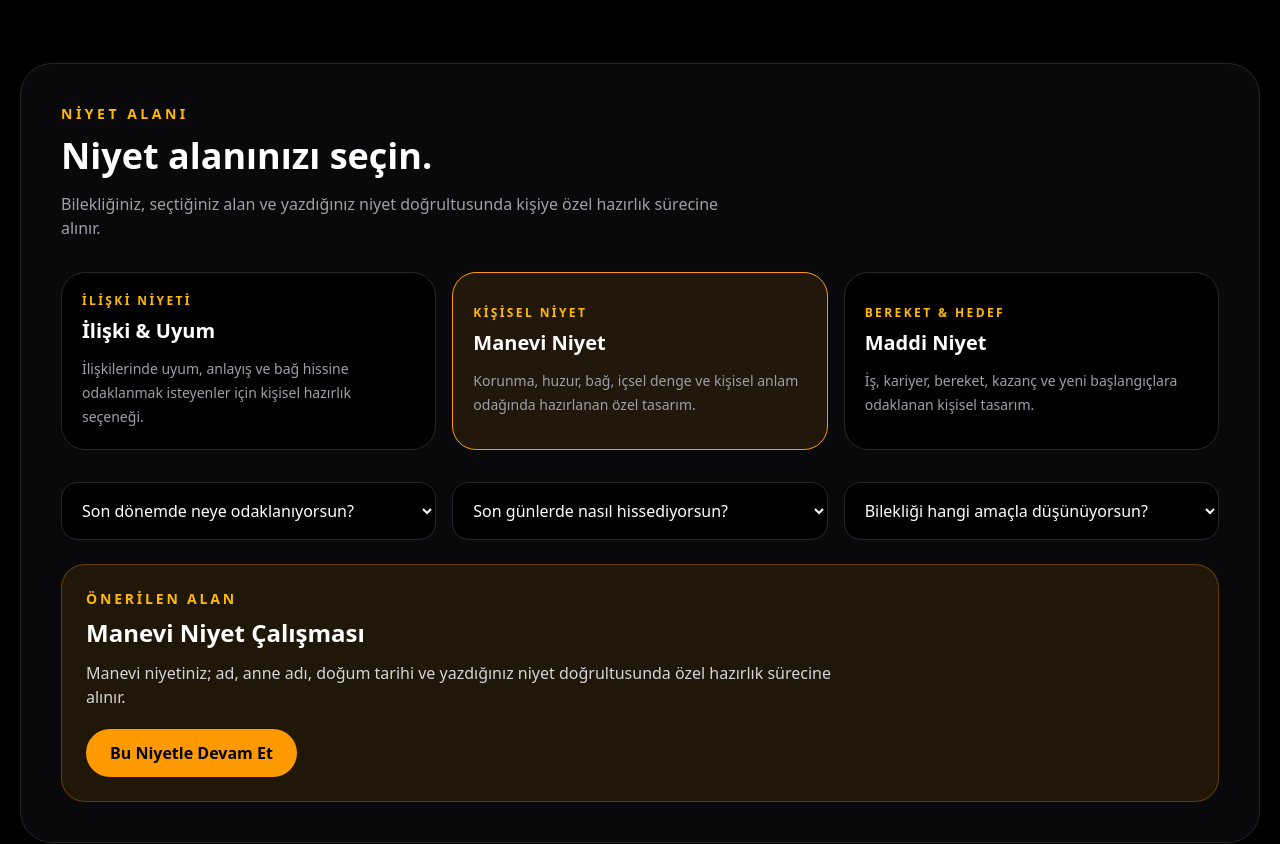
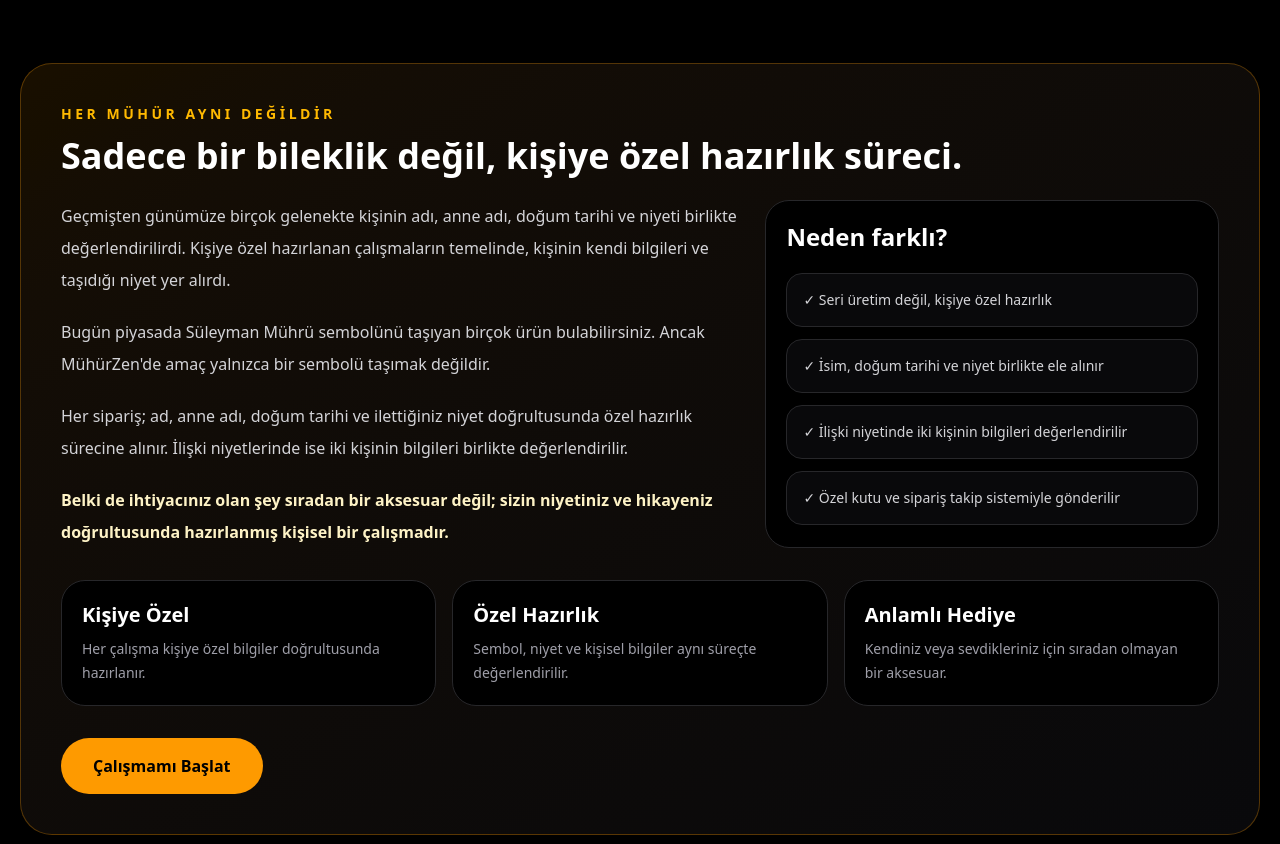
Before and after one commit to gullucimen23-web/muhurzen-site, a Next.js app: page / in a window 1280 px wide. Shown: the part 1140-1984 px from the top of the page. Built offline with nearby package versions, Linux system fonts and the light colour scheme.

Commit message:
Add story section and improve conversion content

```diff
--- a/src/app/page.tsx
+++ b/src/app/page.tsx
@@ -385,7 +385,7 @@ export default function Home() {
 
           <div className="mt-6 grid gap-3 sm:grid-cols-2">
             {[
-              "İsim + anne adı + doğum tarihi alınır",
+              "Kişiye özel hazırlık bilgileri alınır",
               "Maddi veya manevi niyetiniz değerlendirilir",
               "İlişki niyetinde iki kişinin bilgisi alınır",
               "Özel kutu ve sipariş takip sistemi",
@@ -443,6 +443,85 @@ export default function Home() {
           {["Kişiye özel hazırlık", "Türkiye geneli gönderim", "Gizli bilgi işleme", "Canlı destek"].map((item) => (
             <div key={item} className="rounded-3xl border border-zinc-800 bg-zinc-950 p-5 font-bold">✓ {item}</div>
           ))}
+        </div>
+      </section>
+
+      <section className="mx-auto max-w-7xl px-5 py-16">
+        <div className="rounded-[2rem] border border-amber-500/30 bg-gradient-to-br from-amber-500/10 to-zinc-950 p-6 md:p-10">
+          <p className="text-sm font-bold uppercase tracking-[0.25em] text-amber-400">
+            Her Mühür Aynı Değildir
+          </p>
+
+          <h2 className="mt-3 text-4xl font-black">
+            Sadece bir bileklik değil, kişiye özel hazırlık süreci.
+          </h2>
+
+          <div className="mt-6 grid gap-6 lg:grid-cols-[1.2fr_0.8fr]">
+            <div className="space-y-5 text-base leading-8 text-zinc-300">
+              <p>
+                Geçmişten günümüze birçok gelenekte kişinin adı, anne adı,
+                doğum tarihi ve niyeti birlikte değerlendirilirdi. Kişiye özel
+                hazırlanan çalışmaların temelinde, kişinin kendi bilgileri ve
+                taşıdığı niyet yer alırdı.
+              </p>
+
+              <p>
+                Bugün piyasada Süleyman Mührü sembolünü taşıyan birçok ürün
+                bulabilirsiniz. Ancak MühürZen'de amaç yalnızca bir sembolü
+                taşımak değildir.
+              </p>
+
+              <p>
+                Her sipariş; ad, anne adı, doğum tarihi ve ilettiğiniz niyet
+                doğrultusunda özel hazırlık sürecine alınır. İlişki niyetlerinde
+                ise iki kişinin bilgileri birlikte değerlendirilir.
+              </p>
+
+              <p className="font-semibold text-amber-100">
+                Belki de ihtiyacınız olan şey sıradan bir aksesuar değil;
+                sizin niyetiniz ve hikayeniz doğrultusunda hazırlanmış kişisel
+                bir çalışmadır.
+              </p>
+            </div>
+
+            <div className="rounded-3xl border border-zinc-800 bg-black p-5">
+              <h3 className="text-2xl font-black">Neden farklı?</h3>
+              <div className="mt-5 grid gap-3 text-sm text-zinc-300">
+                <div className="rounded-2xl border border-zinc-800 bg-zinc-950 p-4">
+                  ✓ Seri üretim değil, kişiye özel hazırlık
+                </div>
+                <div className="rounded-2xl border border-zinc-800 bg-zinc-950 p-4">
+                  ✓ İsim, doğum tarihi ve niyet birlikte ele alınır
+                </div>
+                <div className="rounded-2xl border border-zinc-800 bg-zinc-950 p-4">
+                  ✓ İlişki niyetinde iki kişinin bilgileri değerlendirilir
+                </div>
+                <div className="rounded-2xl border border-zinc-800 bg-zinc-950 p-4">
+                  ✓ Özel kutu ve sipariş takip sistemiyle gönderilir
+                </div>
+              </div>
+            </div>
+          </div>
+
+          <div className="mt-8 grid gap-4 md:grid-cols-3">
+            {[
+              ["Kişiye Özel", "Her çalışma kişiye özel bilgiler doğrultusunda hazırlanır."],
+              ["Özel Hazırlık", "Sembol, niyet ve kişisel bilgiler aynı süreçte değerlendirilir."],
+              ["Anlamlı Hediye", "Kendiniz veya sevdikleriniz için sıradan olmayan bir aksesuar."],
+            ].map(([title, desc]) => (
+              <div key={title} className="rounded-3xl border border-zinc-800 bg-black p-5">
+                <h3 className="text-xl font-black">{title}</h3>
+                <p className="mt-2 text-sm leading-6 text-zinc-400">{desc}</p>
+              </div>
+            ))}
+          </div>
+
+          <a
+            href="#siparis"
+            className="mt-8 inline-flex rounded-full bg-amber-500 px-8 py-4 font-black text-black hover:bg-amber-400"
+          >
+            Çalışmamı Başlat
+          </a>
         </div>
       </section>
 
@@ -715,9 +794,9 @@ export default function Home() {
 
           <div className="grid gap-4 md:grid-cols-3">
             {[
-              ["★★★★★", "Beklediğimden kaliteli geldi. Paketleme de çok özenliydi."],
-              ["★★★★★", "İsim ve sembol detayı çok hoş duruyor. Hediye olarak aldım."],
-              ["★★★★★", "Sipariş süreci kolaydı, takip ekranı güzel düşünülmüş."],
+              ["★★★★★", "Eşime hediye aldım. Kutulaması ve işçiliği çok güzeldi."],
+              ["★★★★★", "Siparişten birkaç gün sonra elime ulaştı. Beklediğimden daha kaliteli."],
+              ["★★★★★", "Kişiye özel hazırlanması hoşuma gitti. Çok şık duruyor."],
             ].map(([stars, text]) => (
               <div key={text} className="rounded-3xl border border-zinc-800 bg-zinc-950 p-5">
                 <p className="text-amber-400">{stars}</p>
```
